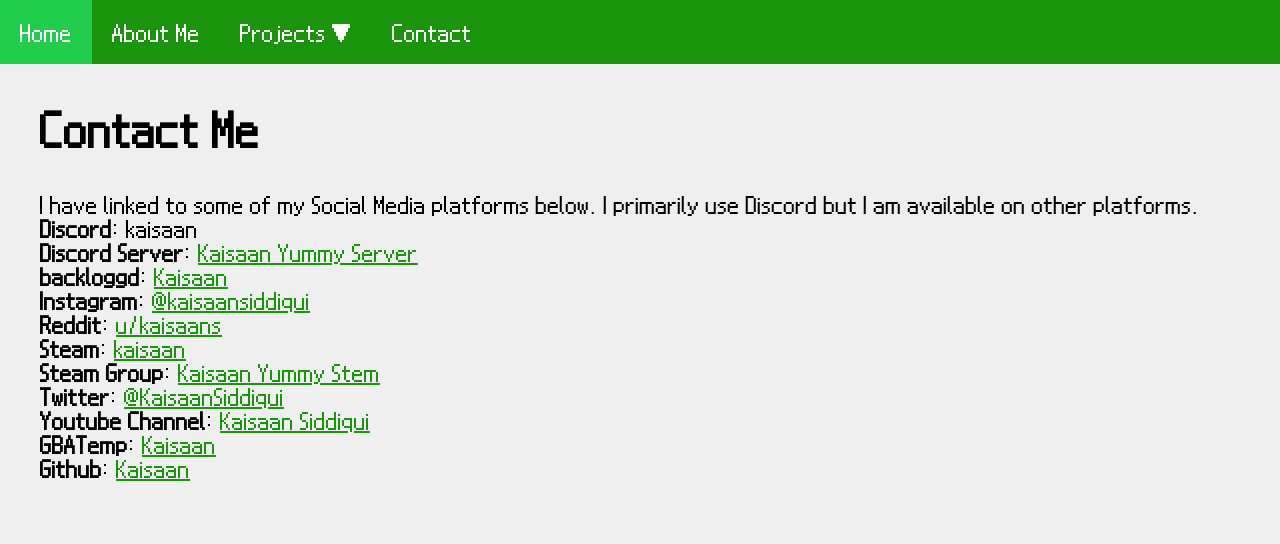
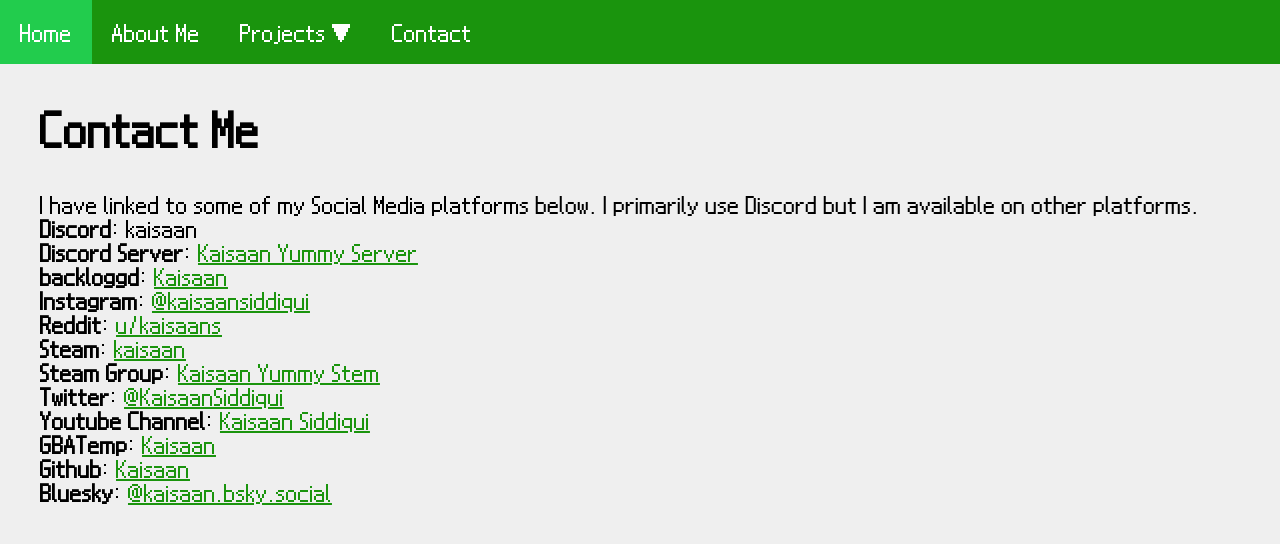
Before and after one commit to Kaisaan/kaisaan.github.io, a Jekyll site: the page built from pages/contact.html, in a window 1280 px wide. Shown: the top 544 px of the page. Built offline with Jekyll 4.4.1, drawn with Linux system fonts in a browser that asks for light colours; some web fonts are replaced.

Commit message:
Add the bsky

```diff
--- a/pages/contact.html
+++ b/pages/contact.html
@@ -18,3 +18,4 @@
     <b>Youtube Channel</b>: <a href="https://www.youtube.com/channel/UC364Tgsm480XvCL0JDY8sEg" target="_blank">Kaisaan Siddiqui</a><br>
     <b>GBATemp</b>: <a href="https://gbatemp.net/members/kaisaan.525864/" target="_blank">Kaisaan</a><br>
     <b>Github</b>: <a href="https://github.com/Kaisaan" target="_blank">Kaisaan</a><br>
+    <b>Bluesky</b>: <a href="https://bsky.app/profile/kaisaan.bsky.social" target="_blank">@kaisaan.bsky.social</a><br>
```
